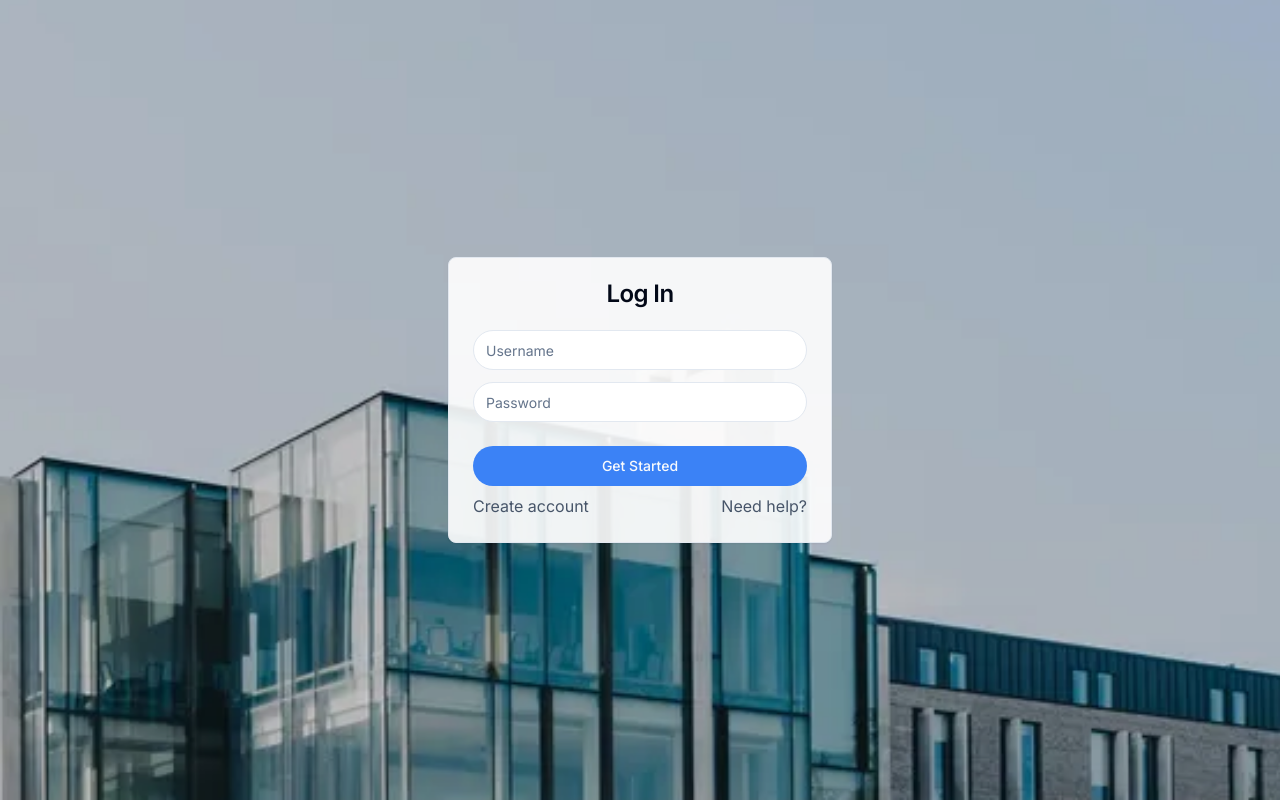
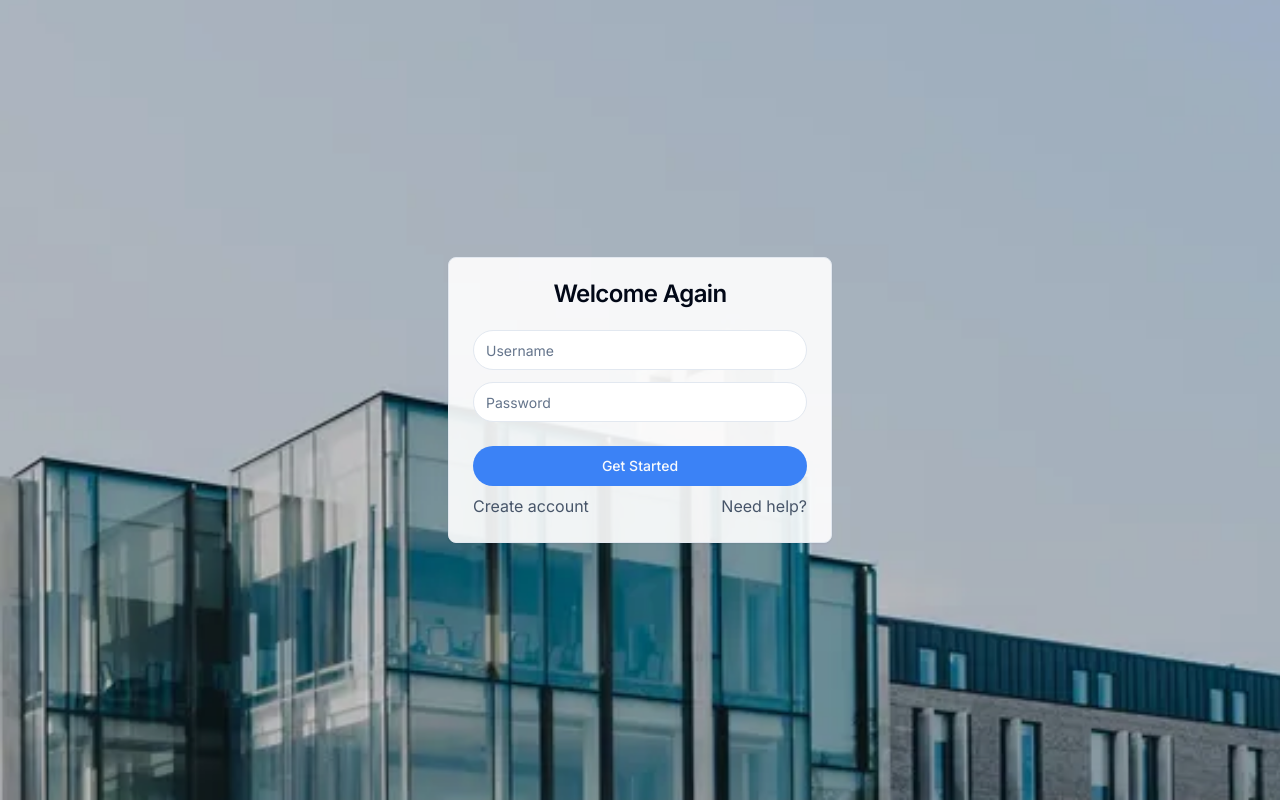
Before and after one commit to rakibulhasan-bu/volk-cloud, a Next.js app: page / in a window 1280 px wide. Built offline with nearby package versions, Linux system fonts and the light colour scheme.

Commit message:
text update

```diff
--- a/components/Login.tsx
+++ b/components/Login.tsx
@@ -21,7 +21,7 @@ export function LogIn() {
     return (
         <Card className="min-w-96 bg-white/90">
             <CardHeader>
-                <CardTitle className="text-center">Log In</CardTitle>
+                <CardTitle className="text-center">Welcome Again</CardTitle>
             </CardHeader>
             <CardContent className="space-y-2">
                 <div className="space-y-1">
```
